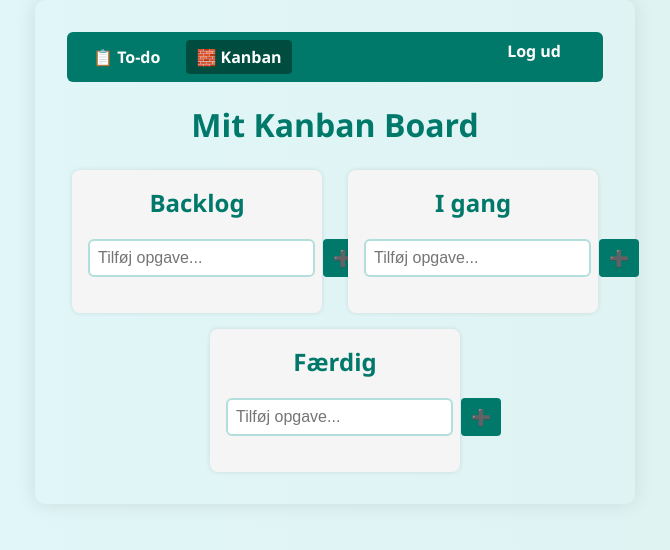
After one commit to Balskov/dashboard, a Flask app: page /kanban in a window 1280 px wide. The commit adds this page. Shown: the top 550 px of the page, without its empty margins (305-975 px from the left). Run offline with Flask 3, Linux system fonts and the light colour scheme; the visitor is signed in with stand-in values (Sample User, id 1).

Commit message:
Tilføjet navbar, routes til todo og kanban

```diff
--- a/app.py
+++ b/app.py
@@ -1,4 +1,3 @@
-from urllib import request
 from flask import Flask, render_template, request, redirect, url_for, session, flash
 from werkzeug.security import check_password_hash, generate_password_hash
 import uuid
@@ -6,29 +5,37 @@ import json
 import os
 from collections import defaultdict
 
+app = Flask(__name__)
+app.secret_key = 'Angles8-Wanting0-Swear6-Haven4'
+app.config["TEMPLATES_AUTO_RELOAD"] = True
+
+# Brugerkonto (dummy)
+brugernavn = "admin"
+kode_hash = generate_password_hash("Hazily9-Hazing3-Gallon4-Barbell6")
+
+# Todo-data
+DATAFIL = "todos.json"
 alle_lister = defaultdict(list)
-DATAFIL = "todos.json"
 
 def hent_todos():
     if os.path.exists(DATAFIL):
         with open(DATAFIL, "r") as f:
             return json.load(f)
     else:
-        # Opret en tom JSON-struktur
-        tom_data = {}
         with open(DATAFIL, "w") as f:
-            json.dump(tom_data, f)
-        return tom_data
+            json.dump({}, f)
+        return {}
 
 def gem_todos(todos):
     with open(DATAFIL, "w") as f:
         json.dump(todos, f)
 
-app = Flask(__name__)
-app.secret_key = 'Angles8-Wanting0-Swear6-Haven4' # Secret key
-brugernavn = "admin"
-kode_hash = generate_password_hash("Hazily9-Hazing3-Gallon4-Barbell6")
-app.config["TEMPLATES_AUTO_RELOAD"] = True
+# Kanban-data (dummy)
+kanban_data = {
+    "Backlog": [],
+    "I gang": [],
+    "Færdig": []
+}
 
 @app.route("/login", methods=["GET", "POST"])
 def login():
@@ -38,10 +45,9 @@ def login():
 
         if navn == brugernavn and check_password_hash(kode_hash, kode):
             session["logget_ind"] = True
-            return redirect(url_for("index"))
+            return redirect(url_for("todo"))
         else:
             flash("Forkert brugernavn eller kode")
-
     return render_template("login.html")
 
 @app.route("/logout")
@@ -49,16 +55,19 @@ def logout():
     session.clear()
     return redirect(url_for("login"))
 
-@app.route("/", methods=["GET", "POST"])
+@app.route("/")
+def index():
+    return redirect(url_for("todo"))
 
-def index():
+@app.route("/todo", methods=["GET", "POST"])
+def todo():
     if not session.get("logget_ind"):
         return redirect(url_for("login"))
-    liste_navn = request.args.get("liste", "privat")  # Standard er 'privat'
+
+    liste_navn = request.args.get("liste", "privat")
     data = hent_todos()
     todos = data.get(liste_navn, [])
 
-        # Opret listen, hvis den ikke findes endnu
     if liste_navn not in alle_lister:
         alle_lister[liste_navn] = []
 
@@ -76,9 +85,34 @@ def index():
 
         data[liste_navn] = todos
         gem_todos(data)
-        return redirect(url_for("index", liste=liste_navn))
+        return redirect(url_for("todo", liste=liste_navn))
 
-    return render_template("index.html", todos=todos, liste=liste_navn, alle_lister=data.keys())
+    return render_template(
+        "todo.html",
+        todos=todos,
+        liste=liste_navn,
+        alle_lister=data.keys(),
+        aktiv="todo"
+    )
+
+@app.route("/kanban", methods=["GET", "POST"])
+def kanban():
+    if not session.get("logget_ind"):
+        return redirect(url_for("login"))
+
+    if request.method == "POST":
+        kolonne = request.form["kolonne"]
+        tekst = request.form["tekst"]
+        kanban_data[kolonne].append({
+            "id": str(uuid.uuid4()),
+            "tekst": tekst
+        })
+
+    return render_template(
+        "kanban.html",
+        aktiv="kanban",
+        kanban_data=kanban_data
+    )
 
 if __name__ == "__main__":
     app.run(debug=True)
--- a/static/style.css
+++ b/static/style.css
@@ -337,3 +337,75 @@ body.dark-mode .login-container h1 {
     text-align: center;
     margin-bottom: 1rem;
 }
+
+.topnav {
+    display: flex;
+    background-color: #00796b;
+    padding: 0.5rem 1rem;
+    border-radius: 6px;
+    margin-bottom: 1rem;
+}
+
+.topnav a {
+    color: white;
+    text-decoration: none;
+    margin-right: 1rem;
+    font-weight: bold;
+    padding: 6px 10px;
+    border-radius: 4px;
+    transition: background-color 0.2s ease;
+}
+
+.topnav a:hover {
+    background-color: #004d40;
+}
+
+.topnav a.active {
+    background-color: #004d40;
+}
+
+.kanban-board {
+    display: flex;
+    gap: 1rem;
+    justify-content: space-around;
+    flex-wrap: wrap;
+}
+
+.kanban-column {
+    background: #f5f5f5;
+    padding: 1rem;
+    border-radius: 8px;
+    width: 30%;
+    min-width: 250px;
+    box-shadow: 0 0 5px rgba(0,0,0,0.1);
+}
+
+.kanban-column h2 {
+    margin-top: 0;
+    color: #00796b;
+    text-align: center;
+}
+
+.kanban-column ul {
+    list-style: none;
+    padding-left: 0;
+}
+
+.kanban-column li {
+    background: white;
+    padding: 0.5rem;
+    margin-bottom: 0.5rem;
+    border-radius: 4px;
+    box-shadow: 0 1px 2px rgba(0,0,0,0.1);
+}
+
+.kanban-form {
+    display: flex;
+    margin-top: 0.5rem;
+    gap: 0.5rem;
+}
+
+.kanban-form input[type="text"] {
+    flex-grow: 1;
+    padding: 0.5rem;
+}
--- /dev/null
+++ b/templates/kanban.html
@@ -0,0 +1,35 @@
+<!DOCTYPE html>
+<html lang="da">
+<head>
+    <meta charset="UTF-8">
+    <title>Kanban Board</title>
+    <link rel="stylesheet" href="{{ url_for('static', filename='style.css') }}">
+</head>
+<body>
+    <div class="topnav">
+        <a href="{{ url_for('todo') }}" class="{% if aktiv == 'todo' %}active{% endif %}">📋 To-do</a>
+        <a href="{{ url_for('kanban') }}" class="{% if aktiv == 'kanban' %}active{% endif %}">🧱 Kanban</a>
+        <span style="margin-left:auto;"><a href="{{ url_for('logout') }}">Log ud</a></span>
+    </div>
+
+    <h1 style="text-align: center;">Mit Kanban Board</h1>
+
+    <div class="kanban-board">
+        {% for kolonne, kort in kanban_data.items() %}
+        <div class="kanban-column">
+            <h2>{{ kolonne }}</h2>
+            <ul>
+                {% for item in kort %}
+                <li>{{ item.tekst }}</li>
+                {% endfor %}
+            </ul>
+            <form method="post" class="kanban-form">
+                <input type="hidden" name="kolonne" value="{{ kolonne }}">
+                <input type="text" name="tekst" placeholder="Tilføj opgave...">
+                <button type="submit">➕</button>
+            </form>
+        </div>
+        {% endfor %}
+    </div>
+</body>
+</html>
```
Also changed, not shown: templates/index.html (+7 -3 lines).
